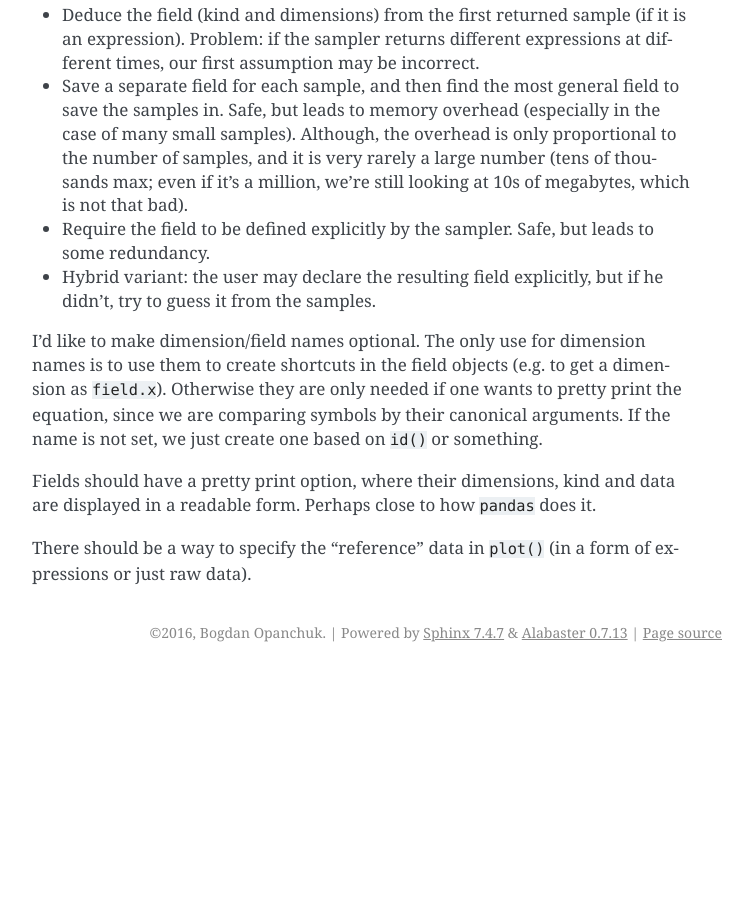
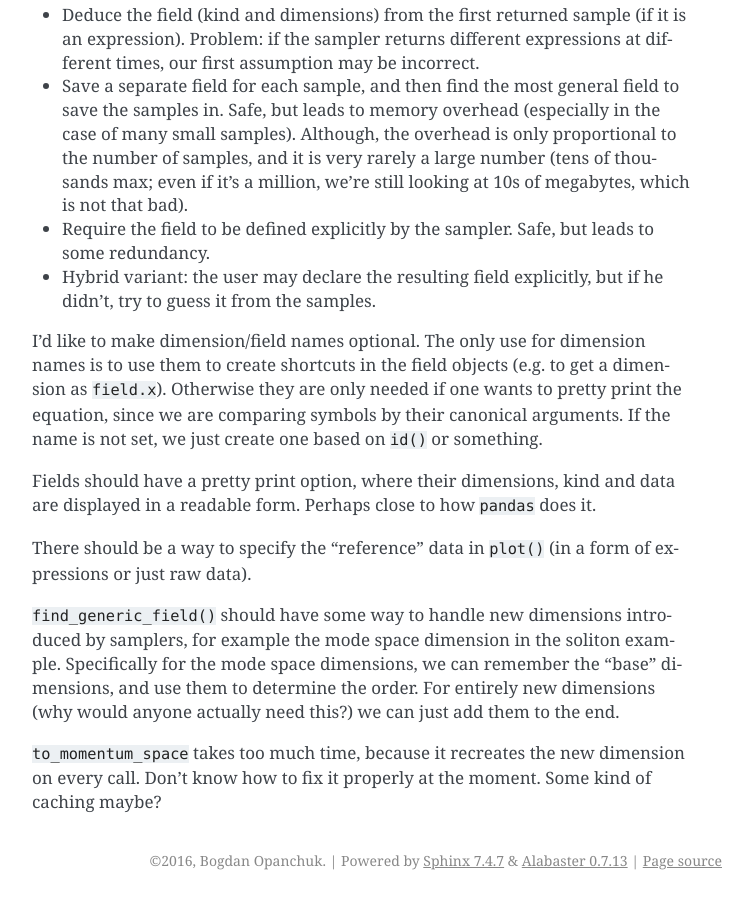
Before and after one commit to adeavins/fluxion, a Sphinx documentation site: the page built from doc/source/todo.rst, in a window 1280 px wide and 900 px high, scrolled down 1297 px. Shown: the whole window, without its empty margins (388-1141 px from the left). Built offline with Sphinx 7.4.7, drawn with Linux system fonts in a browser that asks for light colours; before the commit the page ends 1969 px from its top, so only the background shows below that.

Commit message:
doc/todo: add some thoughts about momentum space dimensions

```diff
--- a/doc/source/todo.rst
+++ b/doc/source/todo.rst
@@ -51,3 +51,7 @@ I'd like to make dimension/field names optional. The only use for dimension name
 Fields should have a pretty print option, where their dimensions, kind and data are displayed in a readable form. Perhaps close to how ``pandas`` does it.
 
 There should be a way to specify the "reference" data in ``plot()`` (in a form of expressions or just raw data).
+
+``find_generic_field()`` should have some way to handle new dimensions introduced by samplers, for example the mode space dimension in the soliton example. Specifically for the mode space dimensions, we can remember the "base" dimensions, and use them to determine the order. For entirely new dimensions (why would anyone actually need this?) we can just add them to the end.
+
+``to_momentum_space`` takes too much time, because it recreates the new dimension on every call. Don't know how to fix it properly at the moment. Some kind of caching maybe?
```
